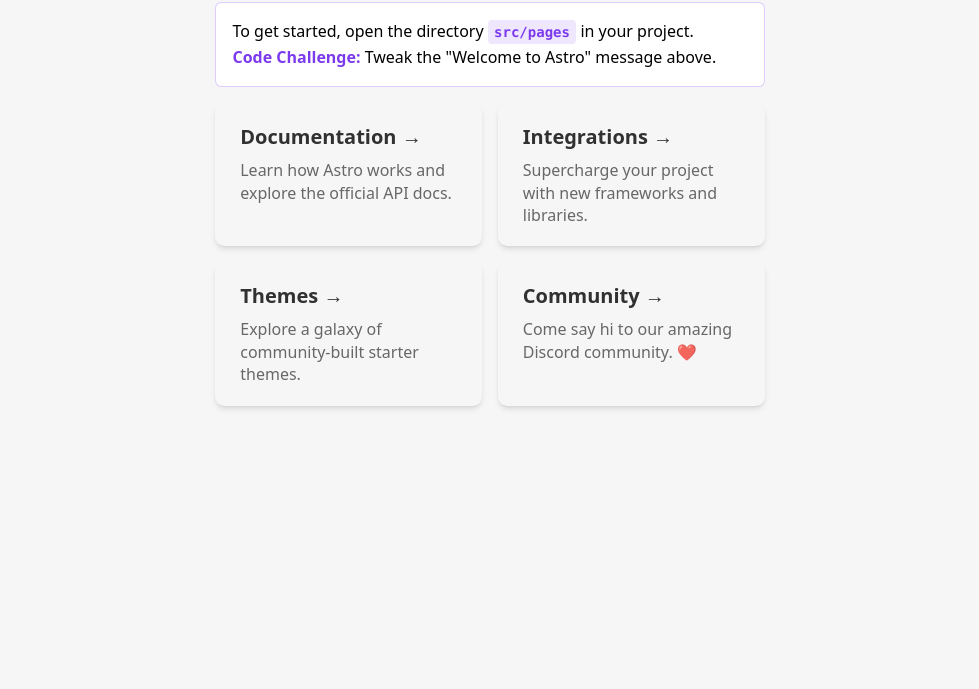
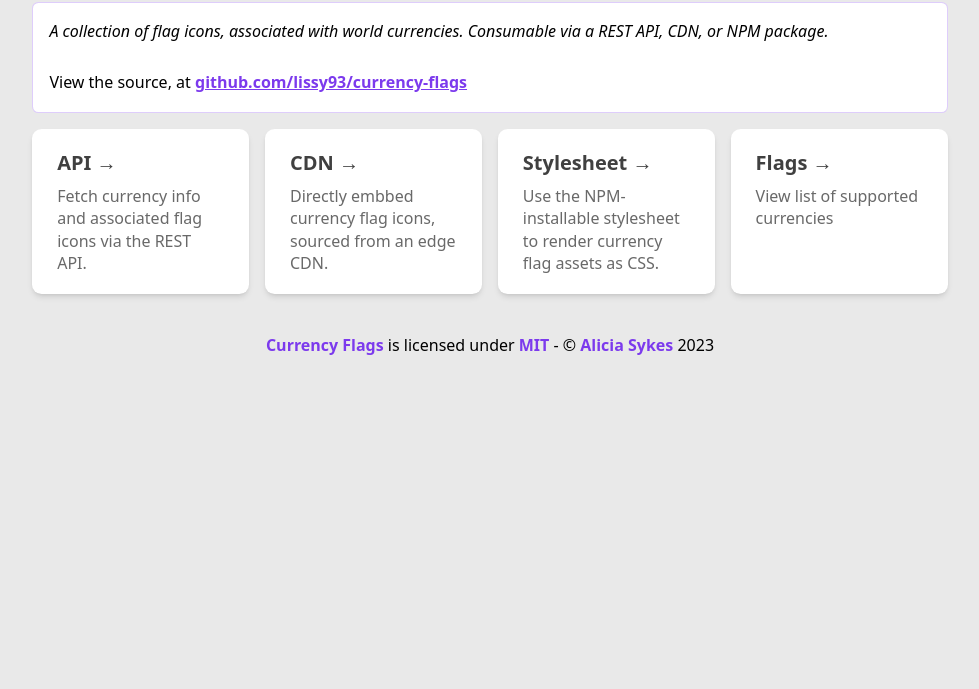
Before and after one commit to Lissy93/currency-flags, an Astro site in the folder website/: page / in a window 1280 px wide. Shown: the part 111-800 px from the top of the page, without its empty margins (150-1129 px from the left). Built offline with nearby package versions, Linux system fonts and the light colour scheme; Astro itself is replaced by a stand-in of ours.

Commit message:
Builds homepage

```diff
--- a/website/src/pages/index.astro
+++ b/website/src/pages/index.astro
@@ -1,47 +1,56 @@
 ---
-import Layout from '../layouts/Layout.astro';
+import Layout from '../layouts/HomeLayout.astro';
 import Card from '../components/Card.astro';
 ---
 
-<Layout title="Welcome to Astro.">
+<Layout title="Currency Flags | Home">
 	<main>
-		<h1>Welcome to <span class="text-gradient">Astro</span></h1>
+		<h1><span class="text-gradient">Currency Flags</span></h1>
 		<p class="instructions">
-			To get started, open the directory <code>src/pages</code> in your project.<br />
-			<strong>Code Challenge:</strong> Tweak the "Welcome to Astro" message above.
+			<i>
+				A collection of flag icons, associated with world currencies.
+				Consumable via a REST API, CDN, or NPM package.
+			</i>
+			<br><br>
+			View the source, at
+			<strong><a href="https://github.com/lissy93/currency-flags">github.com/lissy93/currency-flags</a></strong><br>
 		</p>
 		<ul role="list" class="link-card-grid">
 			<Card
-				href="https://docs.astro.build/"
-				title="Documentation"
-				body="Learn how Astro works and explore the official API docs."
+				href="/api"
+				title="API"
+				body="Fetch currency info and associated flag icons via the REST API."
 			/>
 			<Card
-				href="https://astro.build/integrations/"
-				title="Integrations"
-				body="Supercharge your project with new frameworks and libraries."
+				href="/cdn"
+				title="CDN"
+				body="Directly embbed currency flag icons, sourced from an edge CDN."
 			/>
 			<Card
-				href="https://astro.build/themes/"
-				title="Themes"
-				body="Explore a galaxy of community-built starter themes."
+				href="/css"
+				title="Stylesheet"
+				body="Use the NPM-installable stylesheet to render currency flag assets as CSS."
 			/>
 			<Card
-				href="https://astro.build/chat/"
-				title="Community"
-				body="Come say hi to our amazing Discord community. ❤️"
+				href="#"
+				title="Flags"
+				body="View list of supported currencies"
 			/>
 		</ul>
 	</main>
 </Layout>
 
 <style>
+	html, body {
+		background: #e9e9e9;
+	}
 	main {
 		margin: auto;
 		padding: 1.5rem;
-		max-width: 60ch;
+		max-width: 100ch;
 	}
 	h1 {
+		text-align: center;
 		font-size: 3rem;
 		font-weight: 800;
 		margin: 0;
@@ -57,7 +66,7 @@
 		line-height: 1.6;
 		margin: 1rem 0;
 		border: 1px solid rgba(var(--accent), 25%);
-		background-color: white;
+		background-color: var(--background-secondary);
 		padding: 1rem;
 		border-radius: 0.4rem;
 	}
@@ -69,12 +78,12 @@
 		border-radius: 4px;
 		padding: 0.3em 0.45em;
 	}
-	.instructions strong {
+	.instructions strong, .instructions a {
 		color: rgb(var(--accent));
 	}
 	.link-card-grid {
 		display: grid;
-		grid-template-columns: repeat(auto-fit, minmax(24ch, 1fr));
+		grid-template-columns: repeat(auto-fit, minmax(20ch, 1fr));
 		gap: 1rem;
 		padding: 0;
 	}
```
